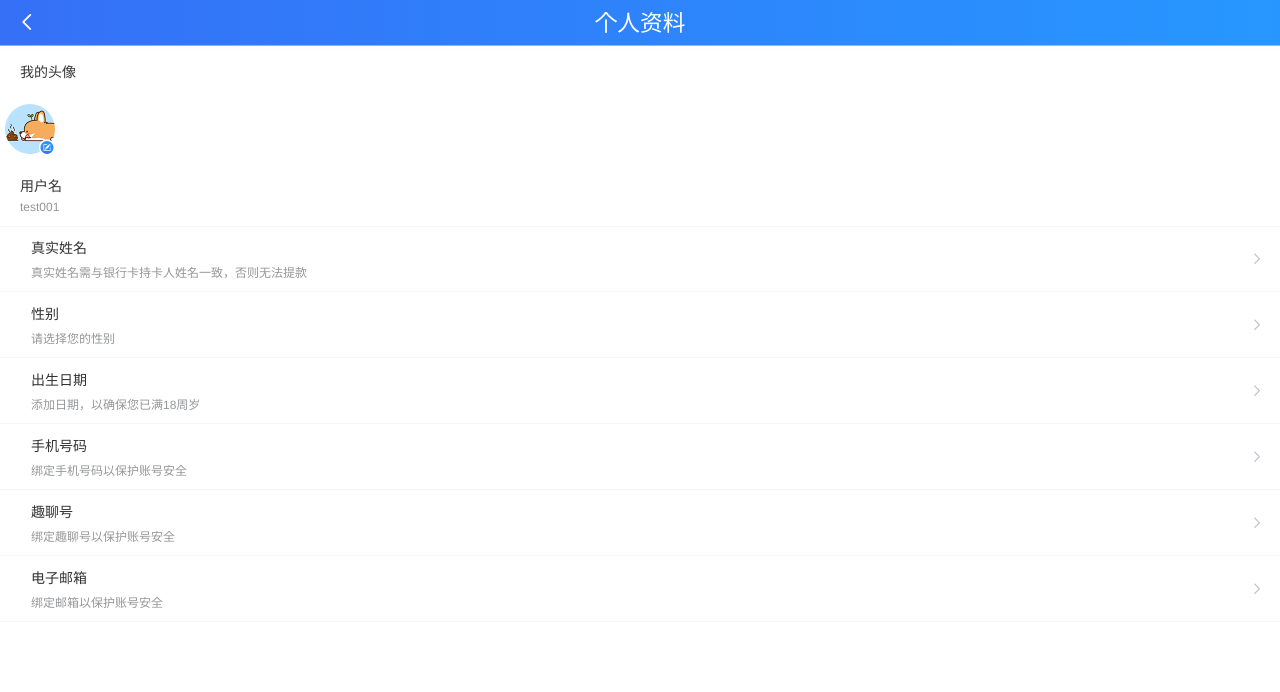
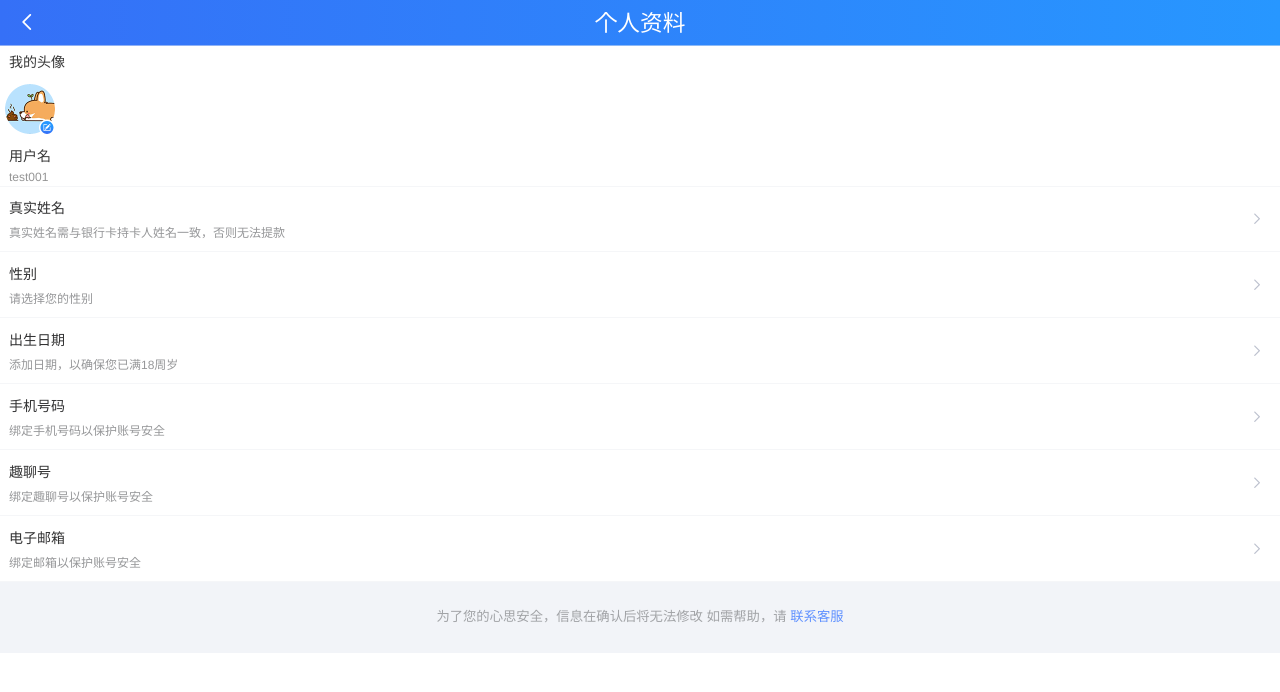
Before and after one commit to 123456546/lottery, a Vue app: page /#/DetailUser in a window 1280 px wide. Shown: the top 692 px of the page. Built offline with nearby package versions, Linux system fonts and the light colour scheme.

Commit message:
edit user profil

```diff
--- a/src/views/DetailUser.vue
+++ b/src/views/DetailUser.vue
@@ -1,18 +1,18 @@
 <template>
   <div class="home">
     <Header msg="个人资料" back="true"/>
-    <van-cell center  title="我的头像" class="top_user">
+    <van-cell center  title="我的头像" class="top_user info">
     </van-cell>
-    <van-cell center  title icon class="top_user">
+    <van-cell center  title icon class="top_user" @click="show = true">
       <template #right-icon>
       </template>
        <template #icon>
         <img alt="user_avatar" src="../assets/user/icone_top_edit.png">
       </template>
     </van-cell>
-    <van-cell center  title="用户名" label="test001" class="top_user">
+    <van-cell center  title="用户名" label="test001" class="top_user info">
     </van-cell>
-    <van-cell-group class="link_user">
+    <van-cell-group class="link_user info">
         <van-cell center title="真实姓名" label="真实姓名需与银行卡持卡人姓名一致，否则无法提款" >
             <template #right-icon>
             <van-icon name="arrow" class="arrow" />
@@ -45,18 +45,56 @@
         </van-cell>
 
     </van-cell-group>
+    <van-cell center  title class="footer_condition">
+        <template #title>
+            <p>为了您的心思安全，信息在确认后将无法修改 如需帮助，请 <span>联系客服</span></p>
+        </template>
+    </van-cell>
+    <van-action-sheet v-model="show" @cancel="onCancel"  cancel-text="取消">
+        <div class="content">
+            <van-grid :border="false" :column-num="4">
+                <van-grid-item v-for="image in images" :key="image">
+                    <img alt=""  :src="image.name" class="profil_user"/>
+                </van-grid-item>
+            </van-grid>
+            <van-cell-group>
+                <van-cell title="从相册选取"  />
+                <van-cell title="拍照"  />
+            </van-cell-group>
+        </div>
+    </van-action-sheet>
   </div>
 </template>
 
 <script>
 // @ is an alias to /src
 import Header from '@/components/Header.vue'
-
+import { Toast } from 'vant';
 export default {
   name: 'DetailUser',
+   data() {
+    return {
+      show: false,
+      images: [
+        { name: require('@/assets/user/person1.png') },
+        { name: require('@/assets/user/person2.png') },
+        { name: require('@/assets/user/person3.png') },
+        { name: require('@/assets/user/person4.png') },
+        { name: require('@/assets/user/person5.png') },
+        { name: require('@/assets/user/person6.png') },
+        { name: require('@/assets/user/person7.png') },
+        { name: require('@/assets/user/person8.png') },
+      ],
+    };
+  },
   components: {
     Header
-  }
+  },
+  methods: {
+    onCancel() {
+      Toast('cancel');
+    },
+  },
 }
 </script>
 <style >
@@ -201,4 +239,29 @@ span.custom_info {
 .link_user .van-icon {
     color: #bdc1ce;
 }
+.top_user.info {
+    padding: 0;
+}
+
+.top_user.info .van-cell__title,.link_user.info .van-cell__title {
+    padding-left: 9px;
+}
+
+
+.link_user.info .van-cell {
+    padding-left: 0;
+}
+
+.link_user.info {
+    padding-top: 0;
+    padding-bottom: 0;
+}
+.footer_condition {background: #f2f4f8;color: #a1a3a6;font-size: 10pt;}
+
+.footer_condition p span {
+    color: #6091ff;
+}
+img.profil_user {
+    width: 60px;
+}
 </style>
```
